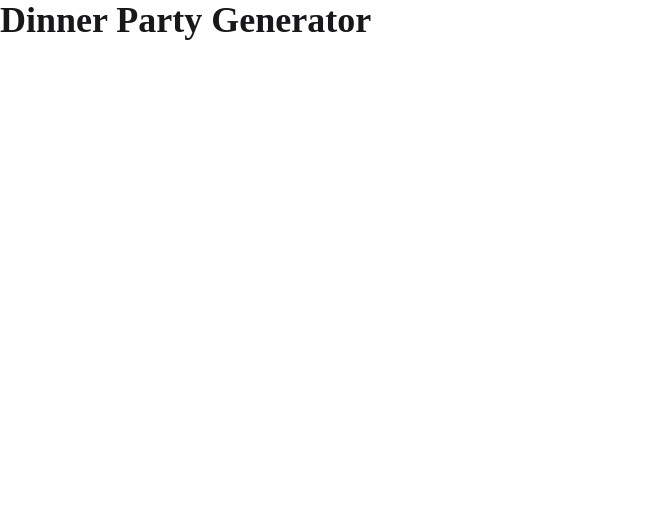
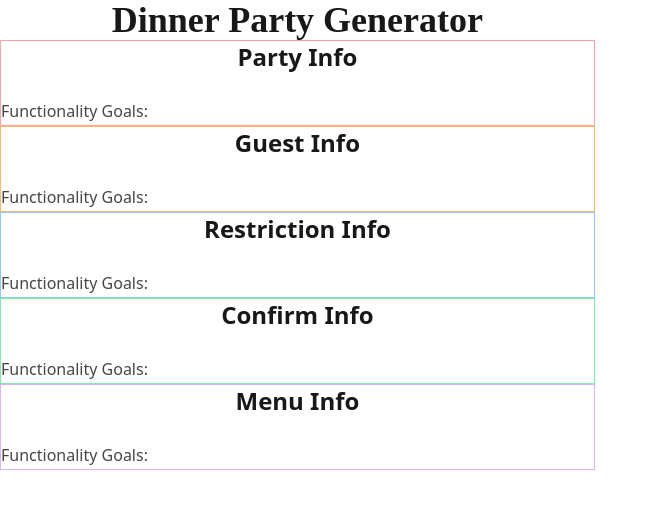
Before and after one commit to ang-riv/dinner-party-generator, a React (Vite) app: page / in a window 1280 px wide. Shown: the top 508 px of the page, without its empty margins (0-658 px from the left). Built offline with nearby package versions, Linux system fonts and the light colour scheme; a web font is replaced by a local one.

Commit message:
Set up seperate spaces and their goals (that will then be separated into components)

```diff
--- a/src/App.jsx
+++ b/src/App.jsx
@@ -1,10 +1,53 @@
-import React from "react";
+import React, { useState, useEffect } from "react";
 
+// ? courses = main categories, dishes = individual dishes within those categories
 function App() {
+  // * guest info
+  const courses = ["Appetizers", "Entrees", "Desserts", "Beverages"];
+  const [guestNum, setGuestNum] = useState(0);
+  const [numOfDishes, setNumOfDishes] = useState(
+    courses.reduce((acc, course) => {
+      acc[course] = 0;
+      return acc;
+    }, {})
+  );
+  const [guests, setGuests] = useState([]);
+  const [guestName, setGuestName] = useState("");
+
+  // * food restrictions
+  const [foodRestrictions, setFoodRestrictions] = useState([]);
+  const [restrictionName, setRestrictionName] = useState("");
   return (
-    <div className="prose">
-      <h1>Dinner Party Generator</h1>
-    </div>
+    <>
+      <div className="prose">
+        <h1 className="text-center">Dinner Party Generator</h1>
+      </div>
+      {/* PARTY INFO */}
+      <div className="border border-red-300 prose">
+        <h2 className="text-center">Party Info</h2>
+        <p>Functionality Goals: </p>
+      </div>
+      {/* GUEST INFO */}
+      <div className="border border-orange-300 prose">
+        <h2 className="text-center">Guest Info</h2>
+        <p>Functionality Goals: </p>
+      </div>
+      {/* RESTRICTIONS */}
+      <div className="border border-blue-300 prose">
+        <h2 className="text-center">Restriction Info</h2>
+        <p>Functionality Goals: </p>
+      </div>
+      {/* CONFIRMATION */}
+      <div className="border border-green-300 prose">
+        <h2 className="text-center">Confirm Info</h2>
+        <p>Functionality Goals: </p>
+      </div>
+      {/* MENU */}
+      <div className="border border-purple-300 prose">
+        <h2 className="text-center">Menu Info</h2>
+        <p>Functionality Goals: </p>
+      </div>
+    </>
   );
 }
 
```
